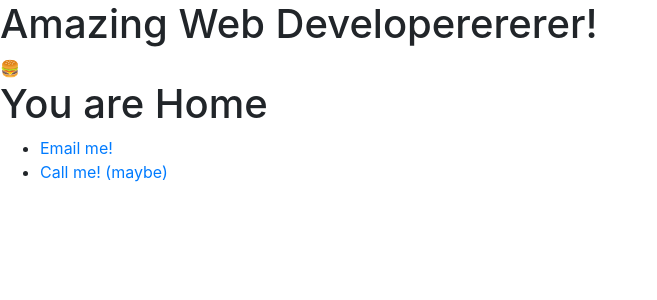
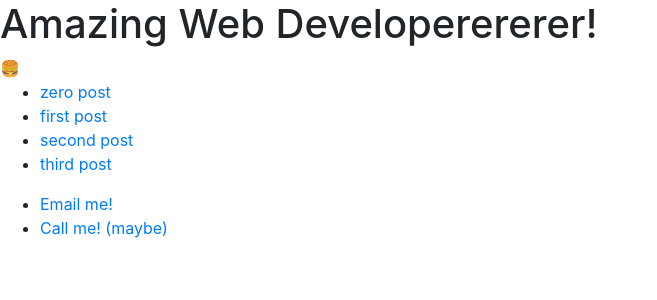
Before and after one commit to radishmouse/portfolio-ish-react-site, a React (Create React App) app: page /blog in a window 1280 px wide. Shown: the top 300 px of the page, without its empty margins (0-657 px from the left). Built offline with nearby package versions, Linux system fonts and the light colour scheme.

Commit message:
fixes link to blog post

```diff
--- a/src/App.js
+++ b/src/App.js
@@ -42,6 +42,9 @@ function App() {
         <Route path="/blog/:blogId">
           <Blog />
         </Route>
+        <Route path="/blog">
+          <Blog />
+        </Route>
         <Route path="/">
           <Home />
         </Route>
--- a/src/Blog.js
+++ b/src/Blog.js
@@ -21,7 +21,7 @@ function Blog() {
         <div>
             <ul>
                 {blogPosts.map((b, i) => (
-                    <li><Link to={String(i)}>{b}</Link></li>
+                    <li><Link to={`/blog/${i}`}>{b}</Link></li>
                 ))}
             </ul>
             <p>
```
